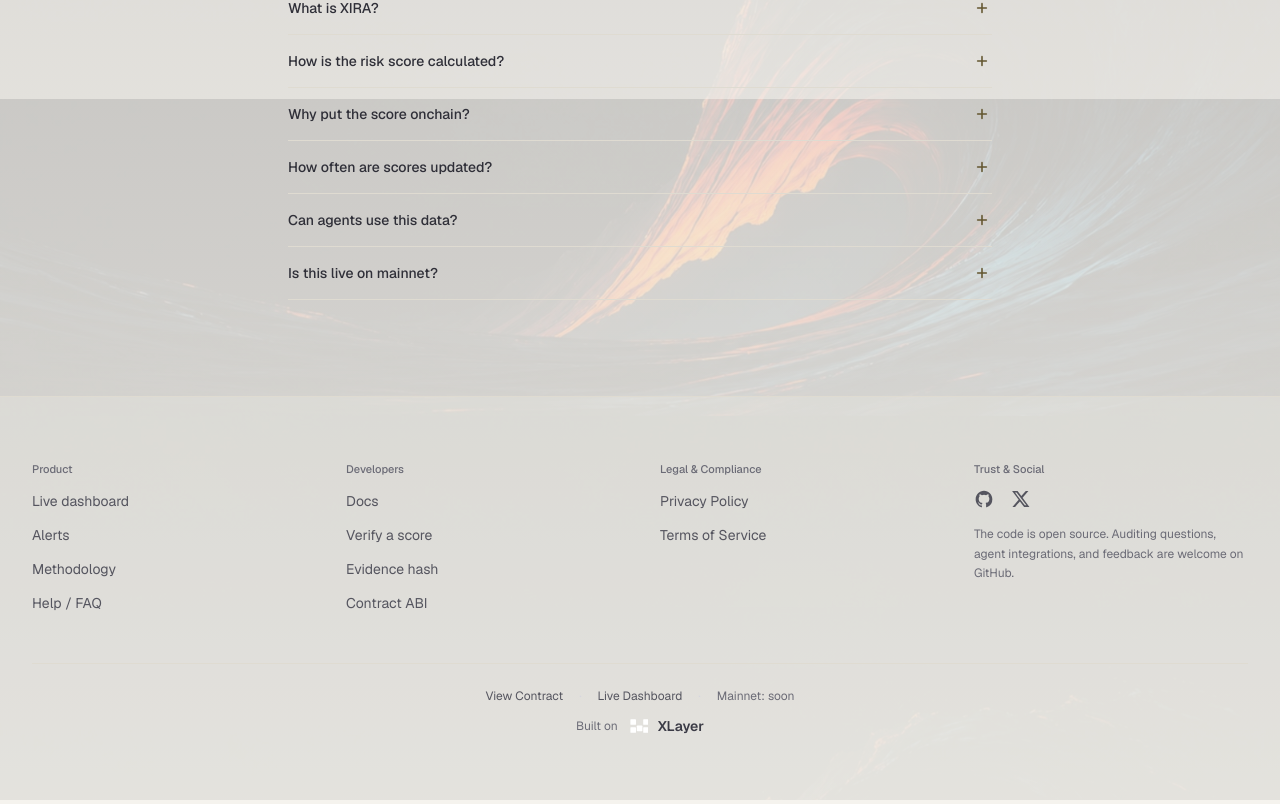
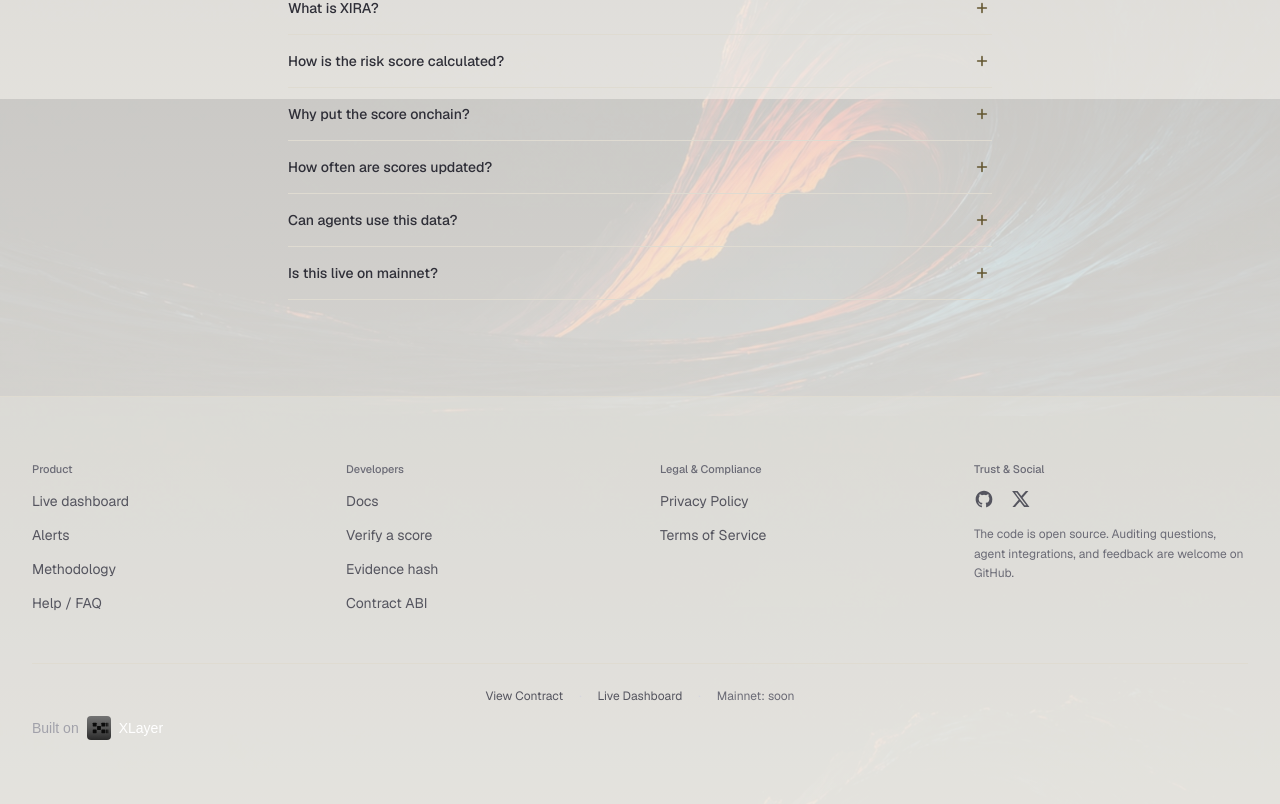
Before and after one commit to Kohap/xira, a Next.js app in the folder frontend/: page / in a window 1280 px wide. Shown: the part 4701-5505 px from the top of the page. Built offline with nearby package versions, Linux system fonts and the light colour scheme; no server answers.

Commit message:
fix: replace Built-on badge with exact inline SVG block (gradient mark, clean XLayer text)

```diff
--- a/frontend/app/layout.tsx
+++ b/frontend/app/layout.tsx
@@ -1,7 +1,6 @@
 import type { Metadata } from "next";
 import { Geist, Geist_Mono, Instrument_Serif } from "next/font/google";
 import { Header } from "@/components/Header";
-import XiraMark from "@/components/XiraMark";
 import "./globals.css";
 
 const CONTRACT = "0xaa5f6215e947ffce2f46513a926af3239be545d0";
@@ -203,12 +202,30 @@ export default function RootLayout({
                 </span>
               </nav>
 
-              <div className="flex items-center justify-center gap-2.5">
-                <span className="text-xs text-neutral-500">Built on</span>
-                <XiraMark className="w-5 h-5" />
-                <span className="text-sm font-semibold text-neutral-300">
-                  XLayer
-                </span>
+              <div style={{ display: "flex", alignItems: "center", gap: "8px", fontFamily: "sans-serif", fontSize: "14px", color: "#a1a1aa" }}>
+                <span>Built on</span>
+                <svg xmlns="http://www.w3.org/2000/svg" viewBox="0 0 500 500" width="24" height="24" style={{ borderRadius: "4px" }}>
+                  <defs>
+                    <linearGradient id="bgGrad" x1="0%" y1="0%" x2="0%" y2="100%">
+                      <stop offset="0%" stopColor="#737373" />
+                      <stop offset="50%" stopColor="#555555" />
+                      <stop offset="100%" stopColor="#2a2a2a" />
+                    </linearGradient>
+                  </defs>
+                  <rect width="500" height="500" fill="url(#bgGrad)" />
+                  <g fill="#0b0b0b">
+                    <rect x="120" y="140" width="80" height="80" rx="10" />
+                    <rect x="210" y="210" width="80" height="80" rx="10" />
+                    <rect x="120" y="280" width="80" height="80" rx="10" />
+                    <rect x="300" y="140" width="80" height="80" rx="10" />
+                    <rect x="300" y="280" width="80" height="80" rx="10" />
+                    <rect x="393" y="140" width="20" height="80" rx="6" />
+                    <rect x="424" y="140" width="20" height="80" rx="6" />
+                    <rect x="393" y="280" width="20" height="80" rx="6" />
+                    <rect x="424" y="280" width="20" height="80" rx="6" />
+                  </g>
+                </svg>
+                <span style={{ color: "#ffffff", background: "transparent", padding: 0, margin: 0 }}>XLayer</span>
               </div>
             </div>
           </div>
--- a/frontend/components/XiraMark.tsx
+++ /dev/null
@@ -1,26 +0,0 @@
-export default function XiraMark({ className = "w-5 h-5" }: { className?: string }) {
-  return (
-    <svg
-      xmlns="http://www.w3.org/2000/svg"
-      viewBox="0 0 500 500"
-      width="24"
-      height="24"
-      className={className}
-      aria-label="XIRA"
-      role="img"
-    >
-      <rect width="500" height="500" fill="transparent" />
-      <g fill="#ffffff">
-        <rect x="60" y="80" width="140" height="140" rx="16" />
-        <rect x="220" y="240" width="140" height="140" rx="16" />
-        <rect x="60" y="280" width="140" height="140" rx="16" />
-        <rect x="380" y="80" width="140" height="140" rx="16" />
-        <rect x="380" y="280" width="140" height="140" rx="16" />
-        <rect x="540" y="80" width="35" height="140" rx="10" />
-        <rect x="595" y="80" width="35" height="140" rx="10" />
-        <rect x="540" y="280" width="35" height="140" rx="10" />
-        <rect x="595" y="280" width="35" height="140" rx="10" />
-      </g>
-    </svg>
-  );
-}
```
